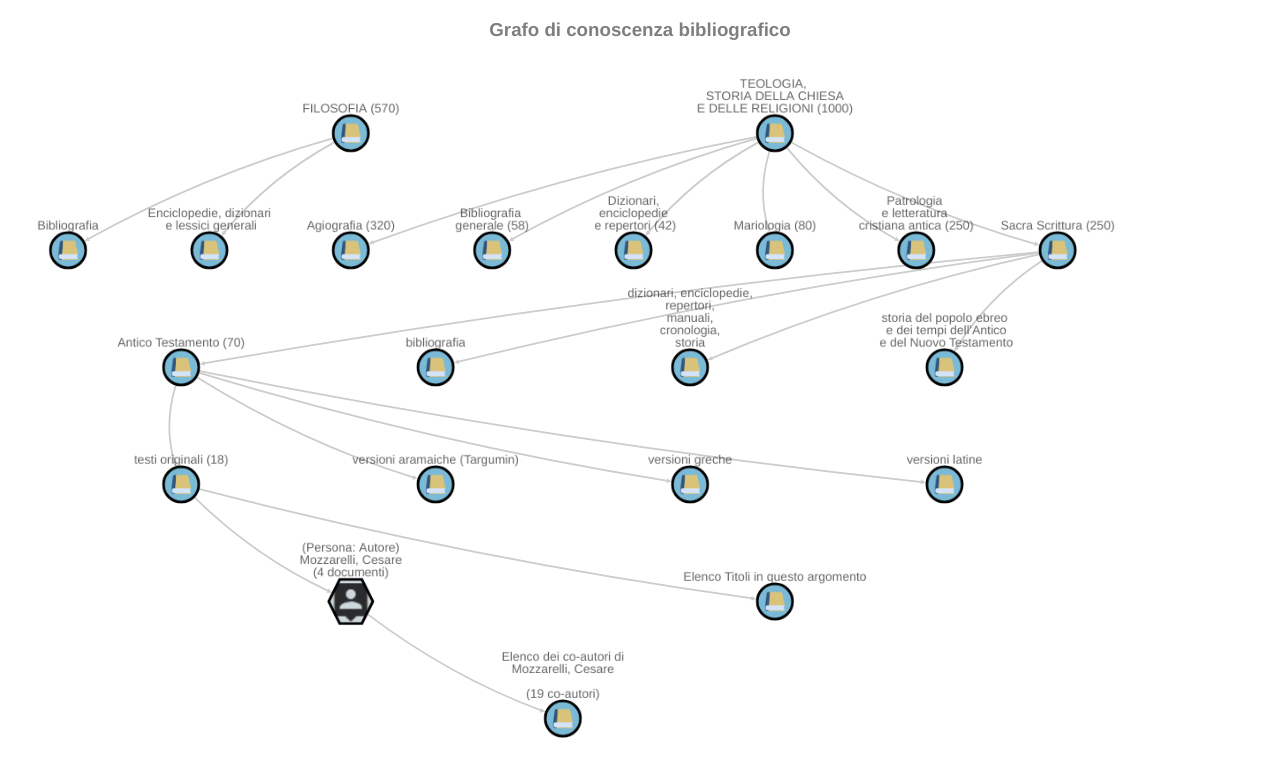
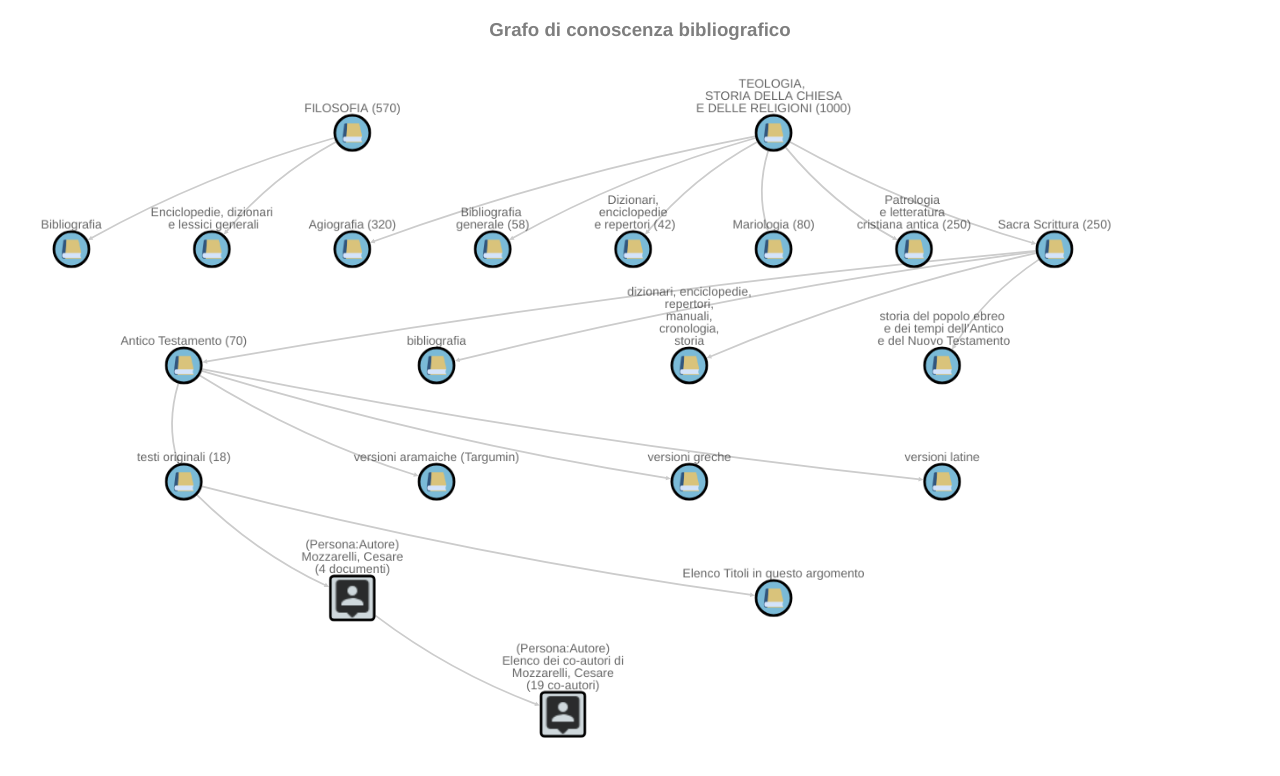
Before and after one commit to marcogoldin/data_science, a plain HTML site: page knowledge-graph/index.html in a window 1280 px wide. Drawn offline with Linux system fonts and the light colour scheme.

Commit message:
BG style nodes

```diff
--- a/knowledge-graph/index.html
+++ b/knowledge-graph/index.html
@@ -66,10 +66,10 @@
 		  { data: { id: 'versioni aramaiche (Targumin)' } },
 
 		  { data: { id: 'FILOSOFIA (570)' } },
-		  { data: { id: '(Persona: Autore)\nMozzarelli, Cesare\n(4 documenti)'},
+		  { data: { id: '(Persona:Autore)\nMozzarelli, Cesare\n(4 documenti)'},
 		  classes: 'author'},
 		  { data: { id:  'Elenco Titoli in questo argomento' } },
-		  { data: { id:  'Elenco dei co-autori di\nMozzarelli, Cesare\n\n(19 co-autori)' } },
+		  { data: { id:  '(Persona:Autore)\nElenco dei co-autori di\nMozzarelli, Cesare\n(19 co-autori)' }, classes: 'author' },
 
 		  ],
 
@@ -191,14 +191,14 @@
 		    data: {
 		      id: 'aea8',
 		      source: 'testi originali (18)',
-		      target: '(Persona: Autore)\nMozzarelli, Cesare\n(4 documenti)'
+		      target: '(Persona:Autore)\nMozzarelli, Cesare\n(4 documenti)'
 		    }
 		  },
 		  {
 		    data: {
 		      id: 'aea8b',
-		      source: '(Persona: Autore)\nMozzarelli, Cesare\n(4 documenti)',
-		      target: 'Elenco dei co-autori di\nMozzarelli, Cesare\n\n(19 co-autori)'
+		      source: '(Persona:Autore)\nMozzarelli, Cesare\n(4 documenti)',
+		      target: '(Persona:Autore)\nElenco dei co-autori di\nMozzarelli, Cesare\n(19 co-autori)'
 		    }
 		  },
 		  {
@@ -227,8 +227,10 @@
                 'border-width':6,
                 'border-style':'solid',
                 'background-image': './imgs/book_icon.png',
-               //'background-fit': 'contain',
-               "background-fit": "cover cover",
+               'background-fit': 'contain',
+               'background-height':'80%',
+               'background-width':'80%',
+               //"background-fit": "cover cover",
                "background-image-opacity": 0.8
 
             }
@@ -236,7 +238,7 @@
         {
             selector: '.author',
             style: {
-                'shape': 'hexagon',
+                'shape': 'round-rectangle',
                 'text-wrap':'wrap',
                 'height':100,
                 'width':100,
```
